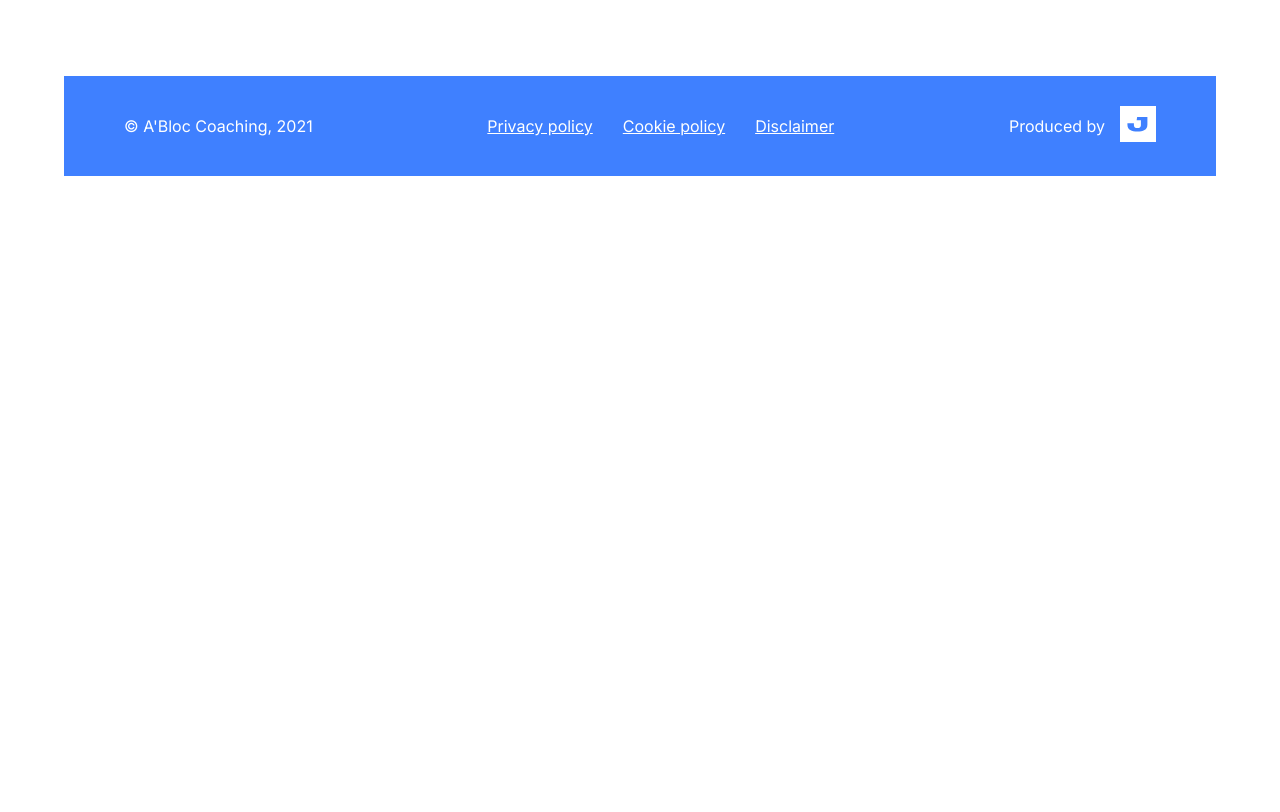
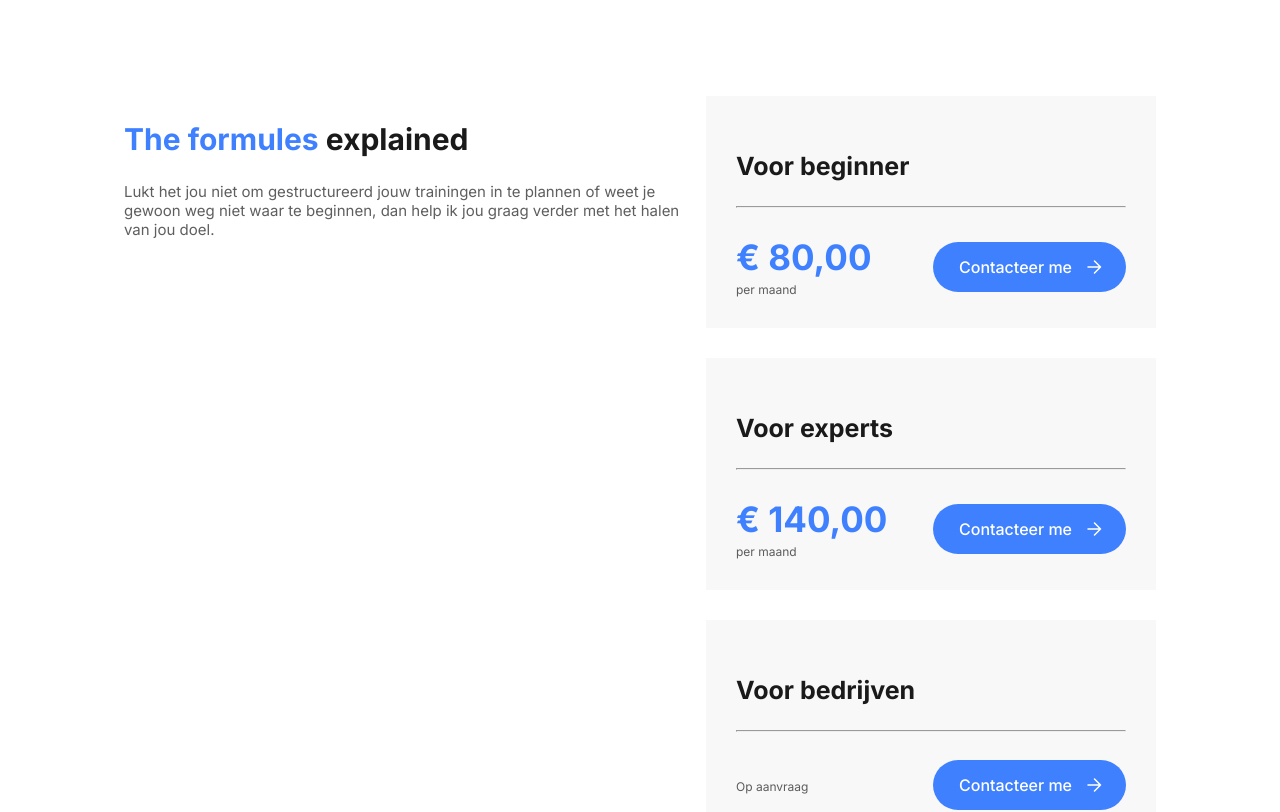
Before and after one commit to HiJens/abloc, a Next.js app: page / in a window 1280 px wide. Shown: the part 2600-3412 px from the top of the page. Before the commit the page ends 2806 px from the top, so only its background shows below. Built offline with nearby package versions, Linux system fonts and the light colour scheme.

Commit message:
Added formules

```diff
--- a/pages/index.jsx
+++ b/pages/index.jsx
@@ -5,7 +5,7 @@ import Head from "next/head";
 import { BaseLayout } from "../layouts";
 
 // Partials
-import { About, Hero, Services } from "../partials";
+import { About, Formules, Hero, Services } from "../partials";
 
 // Components
 import { Arrow, Facebook, Linkedin, Instagram, Cycling, Running, OneOnOne, Corporate } from "../components";
@@ -88,6 +88,27 @@ const Home = () => {
           }
         ]}
       />
+
+      <Formules
+        title="<span>The formules</span> explained"
+        text="Lukt het jou niet om gestructureerd jouw trainingen in te plannen of weet je gewoon weg niet waar te beginnen, dan help ik jou graag verder met het halen van jou doel."
+        formules={[
+          {
+            title: "Voor beginner",
+            showPrice: true,
+            price: "€ 80,00"
+          },
+          {
+            title: "Voor experts",
+            showPrice: true,
+            price: "€ 140,00"
+          },
+          {
+            title: "Voor bedrijven",
+            showPrice: false,
+          }
+        ]}
+      />
     </BaseLayout>
   );
 };
--- /dev/null
+++ b/partials/Formules.jsx
@@ -0,0 +1,70 @@
+import HtmlParser from "react-html-parser";
+
+// Components
+import { Button, Arrow } from "../components";
+
+const Formules = ({ title, text, formules }) => {
+    return (
+        <section className="section section--formules formules">
+            <div className="container">
+                <div className="section-content section-content--withGrid">
+                    <div className="section-side section-side--lg">
+                        {
+                            title && (
+                                <h2 className="formules-title">
+                                    {HtmlParser(title)}
+                                </h2>
+                            )
+                        }
+
+                        {
+                            text && (
+                                <p className="formules-text">
+                                    {text}
+                                </p>
+                            )
+                        }
+                    </div>
+
+                    <div className="section-side section-side--sm">
+                        {
+                            formules && formules.map((formule, index) => {
+                                return (
+                                    <div className="formules-item" key={index}>
+                                        <h3 className="formules-item-title">{formule.title}</h3>
+
+                                        <hr />
+
+                                        <div className="formules-item-action">
+                                        {
+                                            formule.showPrice ? (
+                                                <div className="formules-item-price">
+                                                    <h3>{formule.price}</h3>
+                                                    <span>per maand</span>
+                                                </div>
+                                            ) : (
+                                                <div className="formules-item-price">
+                                                    <span>Op aanvraag</span>
+                                                </div>
+                                            )
+                                        }
+
+                                            <Button
+                                                color="blue"
+                                                icon={Arrow}
+                                                title="Contacteer me"
+                                                route="#contact"
+                                            />
+                                        </div>
+                                    </div>
+                                )
+                            })
+                        }
+                    </div>
+                </div>
+            </div>
+        </section>
+    )
+};
+
+export default Formules;
--- a/partials/index.jsx
+++ b/partials/index.jsx
@@ -2,6 +2,7 @@ import Header from "./Header";
 import Hero from "./Hero";
 import About from "./About";
 import Services from "./Services";
+import Formules from "./Formules";
 import Footer from "./Footer";
 
 export {
@@ -9,5 +10,6 @@ export {
     Hero,
     About,
     Services,
+    Formules,
     Footer
 };
--- a/styles/_index.scss
+++ b/styles/_index.scss
@@ -20,4 +20,5 @@
 @import './partials/hero';
 @import './partials/about';
 @import './partials/services';
+@import './partials/formules';
 @import './partials/footer';
--- /dev/null
+++ b/styles/partials/_formules.scss
@@ -0,0 +1,30 @@
+.formules {
+
+    &-item {
+        background-color: $light-grey;
+        padding: $spacing-unit;
+        margin-bottom: $spacing-unit;
+
+        &-action {
+            display: flex;
+            justify-content: space-between;
+            align-items: center;
+            flex-wrap: wrap;
+            padding-top: 20px;
+        }
+
+        &-price {
+
+            h3 {
+                font-size: 35px;
+                color: $primary-color;
+                margin: 0;
+            }
+
+            span {
+                color: $light-black;
+                font-size: 12px;
+            }
+        }
+    }
+}
--- a/styles/structure/_section.scss
+++ b/styles/structure/_section.scss
@@ -16,5 +16,28 @@
                 padding: $spacing-unit $spacing-unit;
             }
         }
+
+        &--withGrid {
+            display: flex;
+            justify-content: space-between;
+            flex-wrap: wrap;
+        }
+    }
+
+    &-side {
+
+        &--lg {
+            max-width: 560px;
+            width: 100%;
+        }
+
+        &--sm {
+            max-width: 450px;
+            width: 100%;
+
+            @media (max-width: $viewport - 1) {
+                margin-top: $spacing-unit;
+            }
+        }
     }
 }
```
